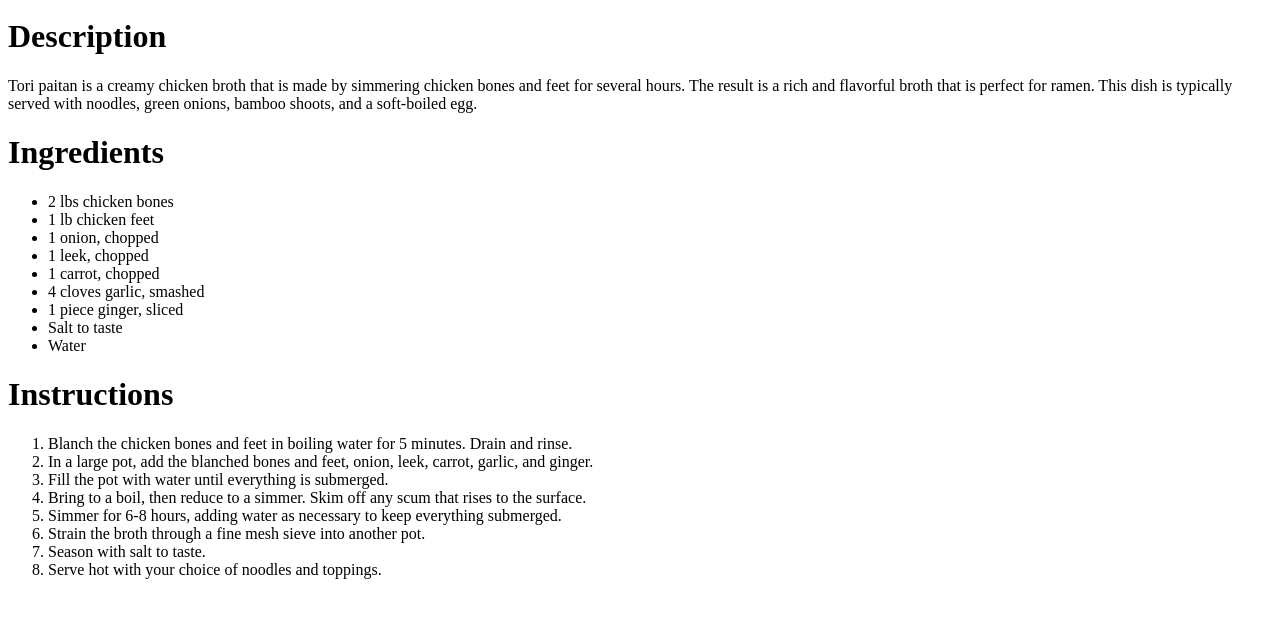
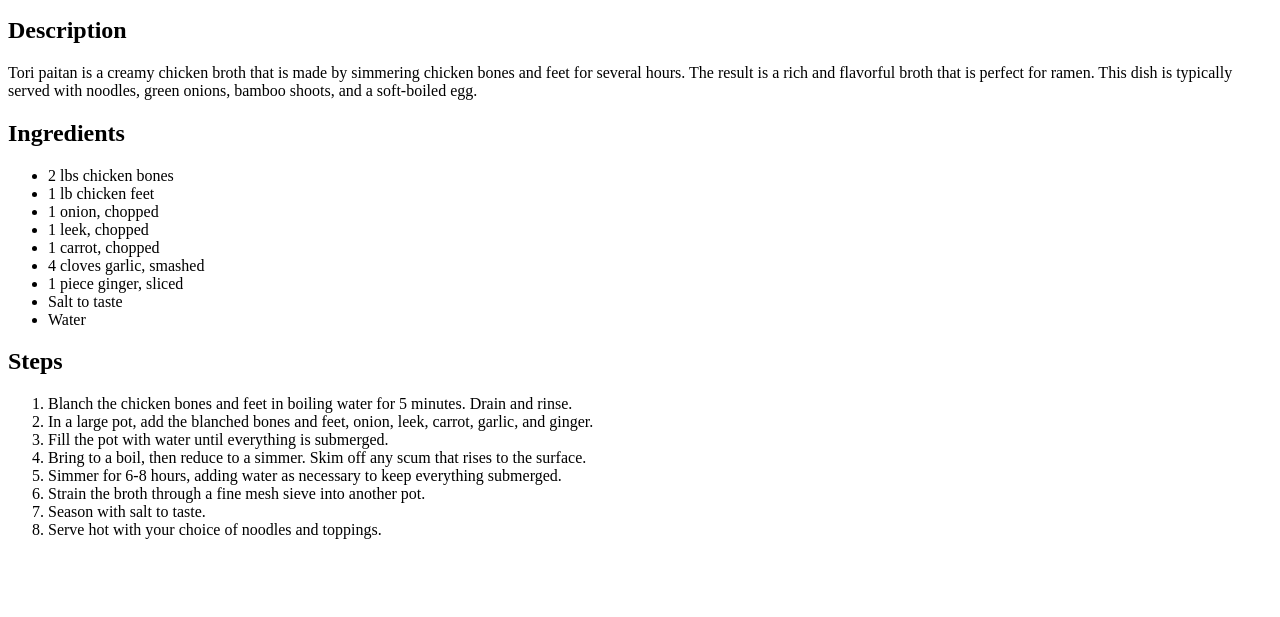
Before and after one commit to jtanman/odin-recipes, a plain HTML site: page recipes/tori-paitan.html in a window 1280 px wide. Shown: the part 101-718 px from the top of the page. Drawn offline with Linux system fonts and the light colour scheme.

Commit message:
Make consistency changes in formatting of tori paitan and abura soba

```diff
--- a/recipes/tori-paitan.html
+++ b/recipes/tori-paitan.html
@@ -8,9 +8,9 @@
 <body>
     <h1>Tori Paitan Recipe</h1>
     <img src="../img/tori-paitan.jpg" alt="tori paitan" height="300">
-    <h1>Description</h1>
+    <h2>Description</h2>
     <p>Tori paitan is a creamy chicken broth that is made by simmering chicken bones and feet for several hours. The result is a rich and flavorful broth that is perfect for ramen. This dish is typically served with noodles, green onions, bamboo shoots, and a soft-boiled egg.</p>
-    <h1>Ingredients</h1>
+    <h2>Ingredients</h2>
     <ul>
         <li>2 lbs chicken bones</li>
         <li>1 lb chicken feet</li>
@@ -22,7 +22,7 @@
         <li>Salt to taste</li>
         <li>Water</li>
     </ul>
-    <h1>Instructions</h1>
+    <h2>Steps</h2>
     <ol>
         <li>Blanch the chicken bones and feet in boiling water for 5 minutes. Drain and rinse.</li>
         <li>In a large pot, add the blanched bones and feet, onion, leek, carrot, garlic, and ginger.</li>
```
Also changed, not shown: recipes/abura-soba.html (+1 -1 lines).
